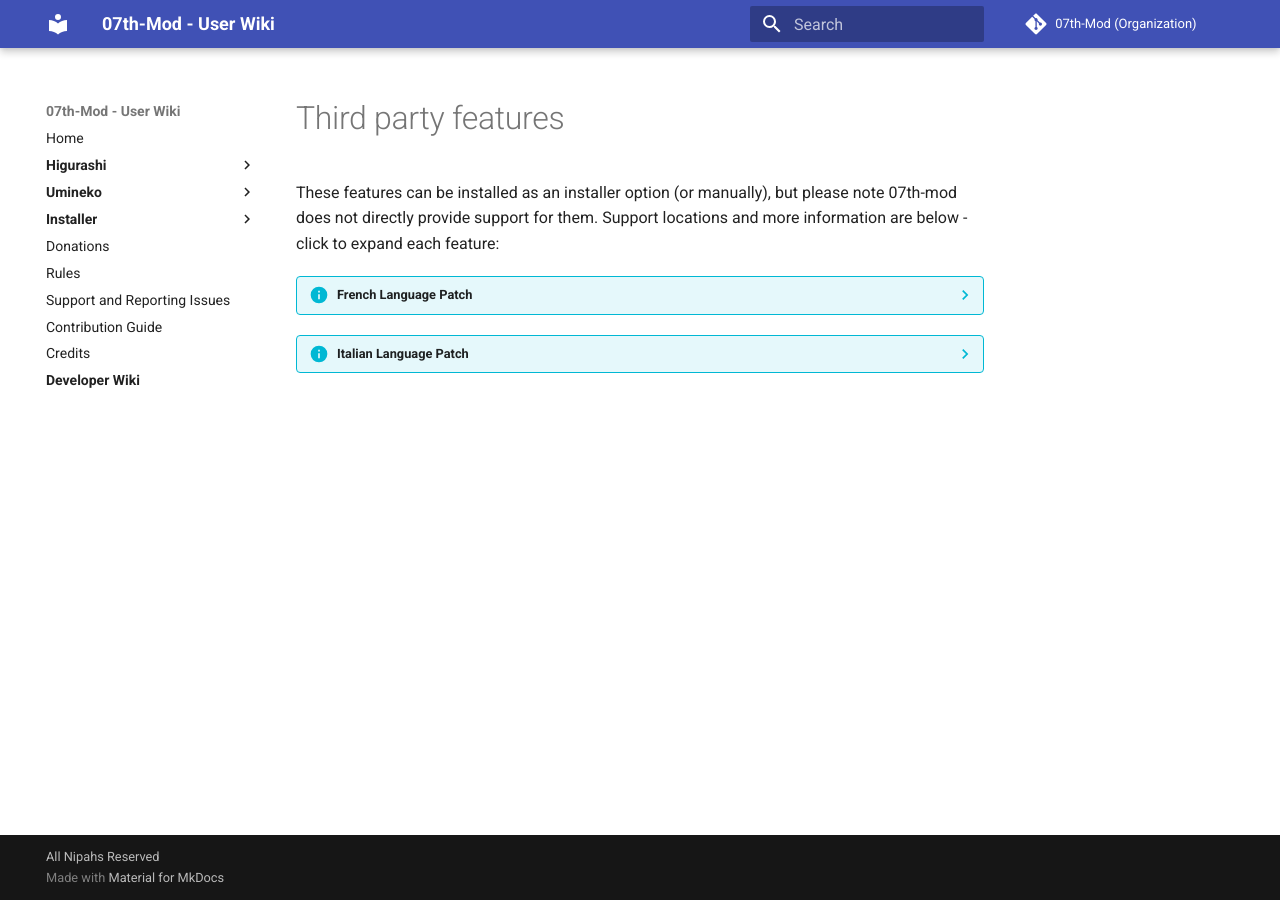
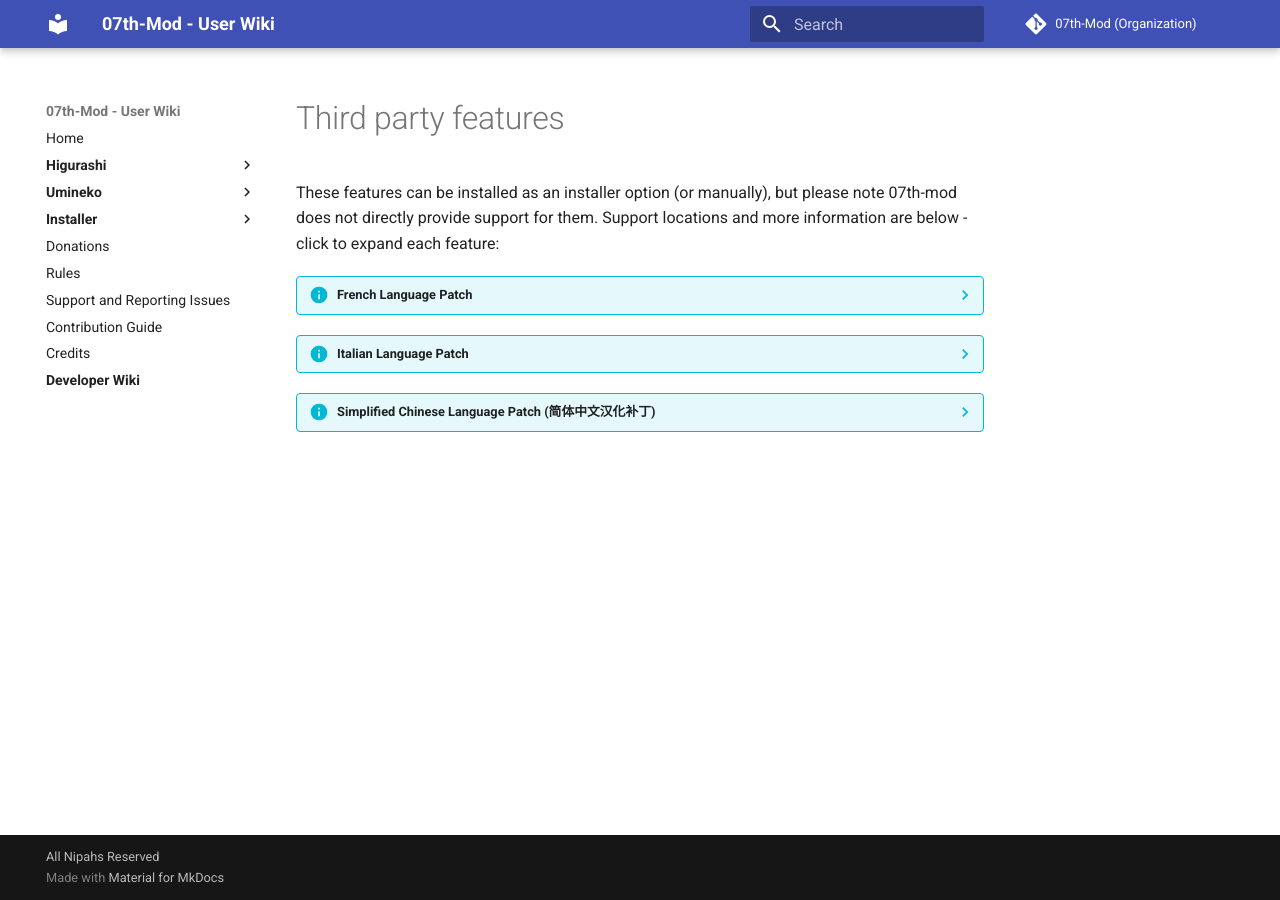
Before and after one commit to 07th-mod/wiki, an MkDocs documentation site: the page built from docs/Snippets/third-party-features.md, in a window 1280 px wide. Built offline with MkDocs 1.6.1 and Material for MkDocs 9.7.7, drawn with Linux system fonts in a browser that asks for light colours; some of the changed lines change nothing that is shown.

Commit message:
Add Simplified Chinese language patch information

```diff
--- a/docs/Snippets/third-party-features.md
+++ b/docs/Snippets/third-party-features.md
@@ -32,3 +32,25 @@
     * It is **highly recommended to use [the installer](../Higurashi/Higurashi-Part-1---Voice-and-Graphics-Patch.md)**. But if you are installing manually, use the pages below:
         * [Ch.1 Onikakushi Info/Manual Downloads](https://github.com/Xorboth/onikakushi-ita/releases/latest) and [Issues Page](https://github.com/Xorboth/onikakushi-ita/issues)
         * [Ch.2 Watanagashi Info/Manual Downloads](https://github.com/Xorboth/watanagashi-ita/releases/latest) and [Issues Page](https://github.com/Xorboth/watanagashi-ita/issues)
+
+??? info "Simplified Chinese Language Patch (简体中文汉化补丁)"
+
+    An addon which provides a conversion of Ch.1 and Ch.6 (so far) to Simplified Chinese. [More details in Simplified Chinese here](https://higurashi.ycx-studios.site).
+
+    Please note:
+
+    * 07th-mod does not directly support this patch - instead:
+
+        * Visit [patch list page](https://higurashi.ycx-studios.site/patch/list/) for all available patch
+        * Contact them directly on [their patch website](https://higurashi.ycx-studios.site/about/)
+        * There also have [07th-mod's install guide](https://higurashi.ycx-studios.site/guide/07th-mod/main/) Simplified Chinese tranalsted version
+        * Check out [their website](https://www.chinalcmod.com)
+
+    非官方简体中文汉化补丁, 目前仅提供第一章与第六章的版本. [更多信息请点这里](https://higurashi.ycx-studios.site).
+
+    请注意:
+    * 07th-mod 并不直接为该补丁提供支持 - 但你可以:
+        * 访问[汉化补丁列表](https://higurashi.ycx-studios.site/patch/list/)查看所有可用的补丁
+        * 直接在[补丁发布页面](https://higurashi.ycx-studios.site/about/)联系我们
+        * 另外我们也提供[07th-mod 使用指南](https://higurashi.ycx-studios.site/guide/07th-mod/main/)的简体中文翻译版本
+        * 访问[我们的网站](https://www.chinalcmod.com)
```
